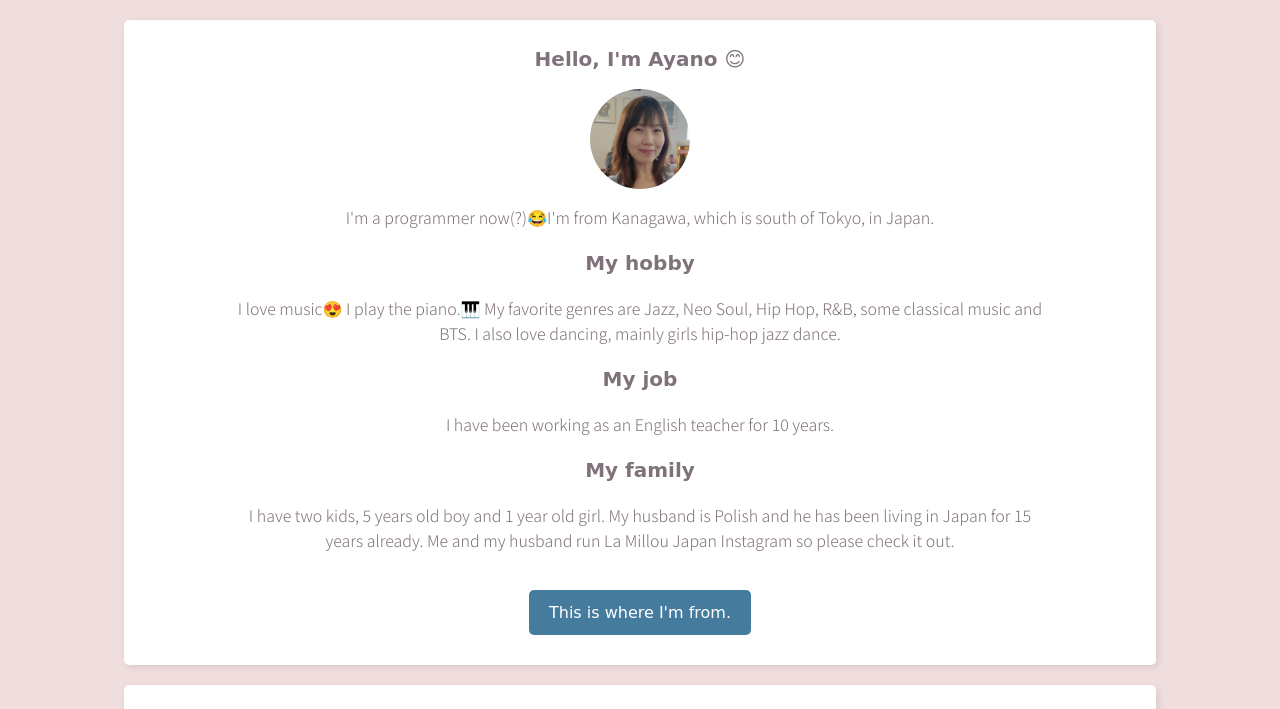
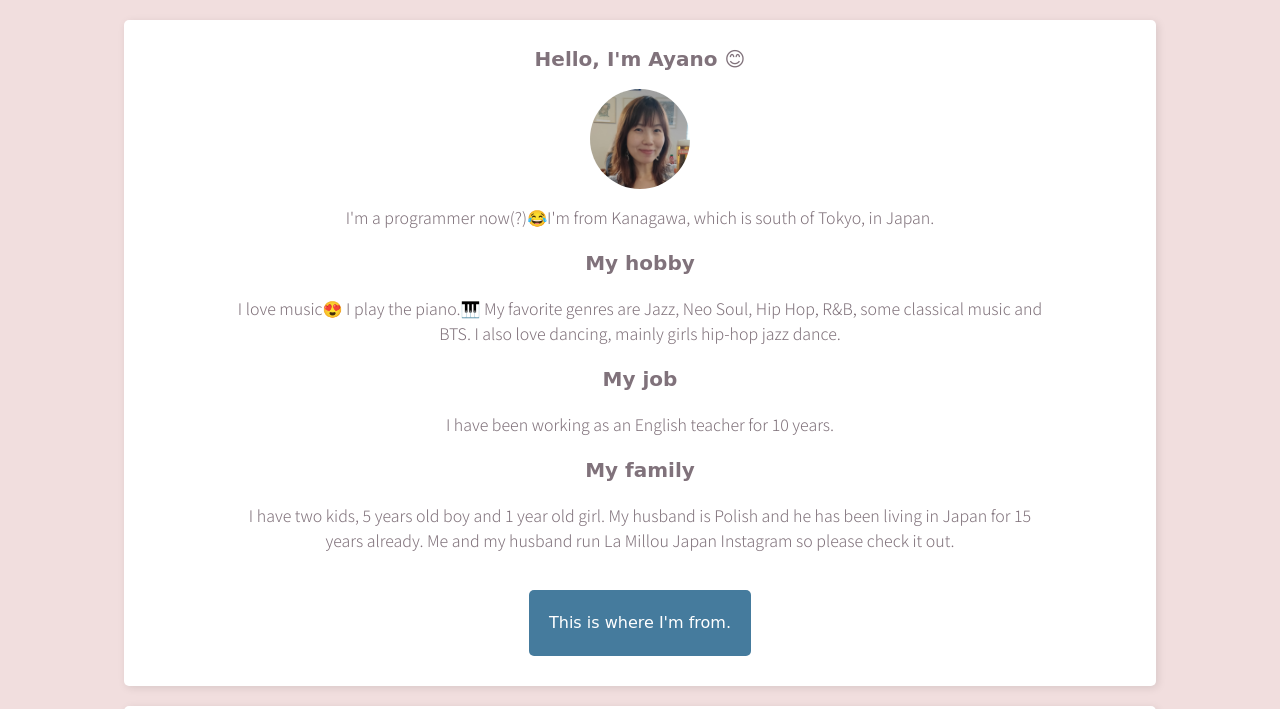
Before and after one commit to AyanoKotek/profile, a plain HTML site: page index.html in a window 1280 px wide. Shown: the top 709 px of the page. Drawn offline with Linux system fonts and the light colour scheme; a web font is replaced by a local one.

Commit message:
make my profile prettier

```diff
--- a/style.css
+++ b/style.css
@@ -5,7 +5,7 @@ body {
   background-color: #F1DEDE;
   font-family: 'Noto Sans JP', sans-serif;
   color: #80727B;
-  font-size: 16px;
+  font-size: 1rem;
   line-height: 1.6;
   overflow-x: hidden!important;
 }
@@ -20,8 +20,7 @@ a {
   text-decoration: none;
   /* background-color: grey; */
   font-family: 'Shantell Sans', cursive;
-  line-height: 5px;
-  /* padding: 10px; */
+  /* font-size: 1rem */
 }
 
 .container {
@@ -50,7 +49,6 @@ a {
   margin: 20px;
   border-radius: 5px;
   display: inline-block;
-
 }
 
 .btn-blue:hover {
```
